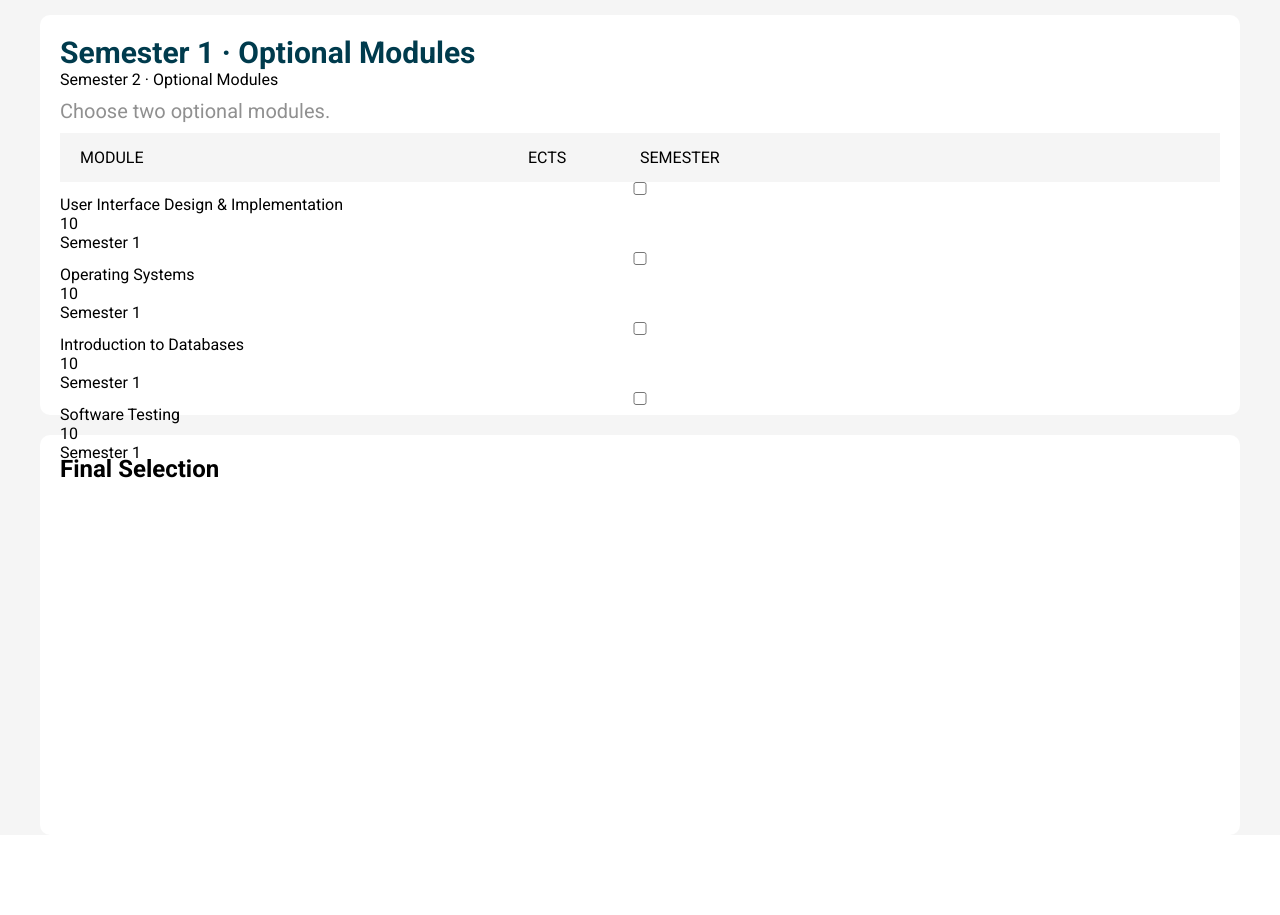
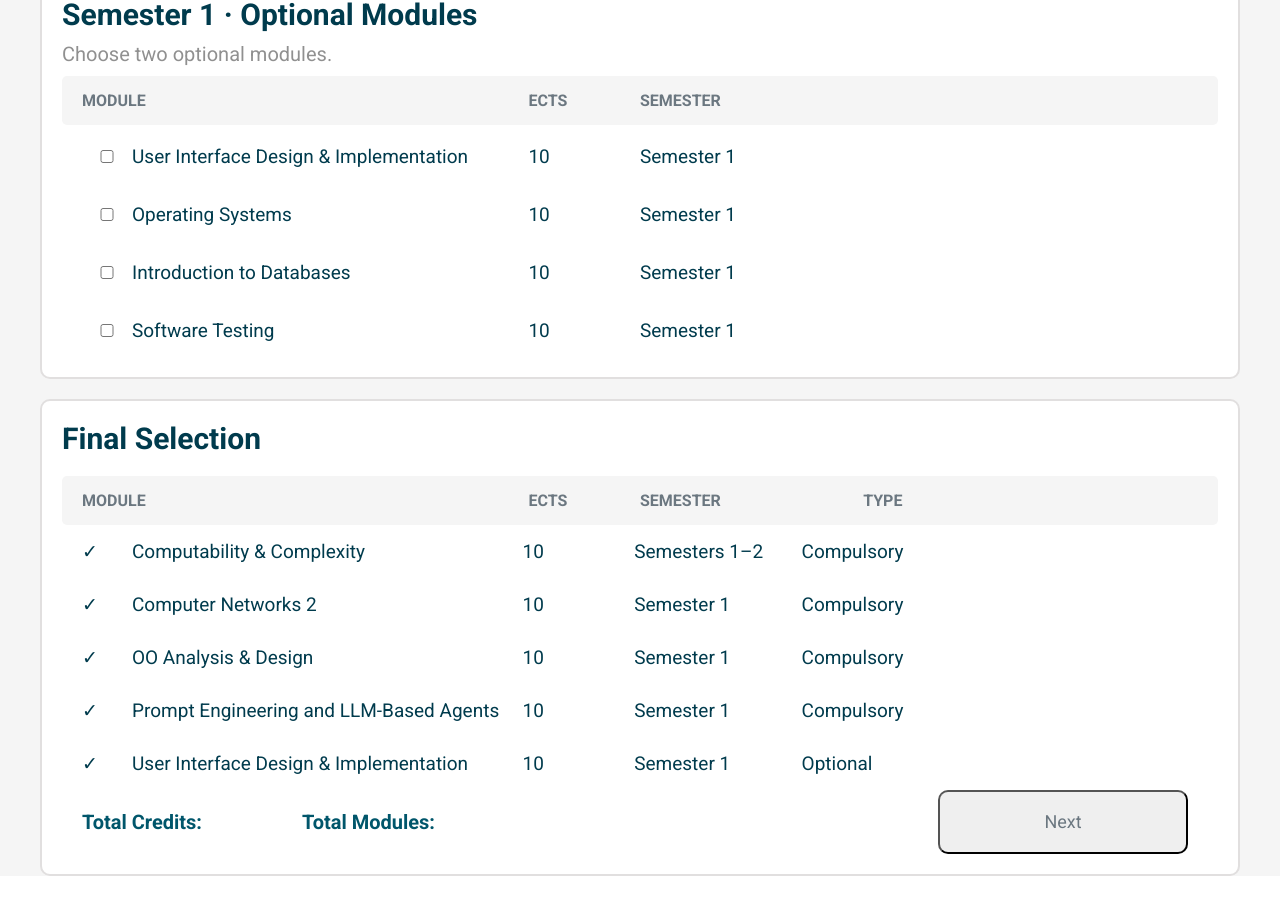
Before and after one commit to NicoletaZmeu/DCU-Key-Redesigned-UI, a React (Vite) app in the folder DCU-Key-Redesign-UI/: page /registration in a window 1280 px wide. Shown: the part 513-1428 px from the top of the page. Before the commit the page ends 1368 px from the top, so only its background shows below. Built offline with nearby package versions, Linux system fonts and the light colour scheme.

Commit message:
one page skeleton done, no inetraction is implemented yet, just the information and stylying

```diff
--- a/DCU-Key-Redesign-UI/src/pages/Registration.css
+++ b/DCU-Key-Redesign-UI/src/pages/Registration.css
@@ -17,39 +17,103 @@
 .progress{
     display: flex;
     gap: 60px;
-    padding: 20px 20px;
+    padding: 20px 20px 0px;
 }
 
 
 .optional{
     background-color: white;
     padding: 20px;
-    margin: 20px 40px;
-    height: 400px;
+    margin: 0px 40px;
+    height: auto;
     border-radius: 10px;
+    border: #e1dfdf solid 2px;
 }
 
 .final{
     background-color: white;
     padding: 20px;
     margin: 20px 40px;
-    height: 400px;
+    height: auto;
     border-radius: 10px;
+    margin-bottom: 50px;
+    border: #e1dfdf solid 2px;
 }
 
-.module-header{
-    display: grid;
-    grid-template-columns: 40% 10% 20%;
-    background-color: #f5f5f5;
-    padding: 15px 20px;
-}
 
-.semester-one{
+.semester-title{
     font-size: 30px;
     color: #003B4D;
     font-weight: 700;
 }
 
+
+.module-header{
+    display: grid;
+    grid-template-columns: 40% 10% 20% 30%;
+    background-color: #f5f5f5;
+    padding: 15px 20px;
+    border-radius: 5px;
+    font-weight: 700;
+    color: #6b7780;
+}
+
+.module-header-2{
+    display: grid;
+    grid-template-columns: 40% 10% 20% 30%;
+    background-color: #f5f5f5;
+    padding: 15px 20px;
+    border-radius: 5px;
+    font-weight: 700;
+    color: #6b7780;
+    margin-top: 20px;
+}
+
 .row{
     display: grid;
+    grid-template-columns: 50px calc(40% - 50px) 10% 1fr;
+    align-items: center;
+    padding: 15px 20px;
+    color: #003b4d;
+    font-size: 19px;
+    margin-top: 5px;
+
 }
+
+.row:has(input:checked) {
+    background-color: #edf5ef;
+    border-radius: 5px;
+}
+
+.row-2{
+    display: grid;
+    grid-template-columns: 50px 35% 10% 15% 1fr;
+    align-items: center;
+    padding: 15px 20px;
+    color: #003b4d;
+    font-size: 19px;
+
+}
+
+.credits{
+    display: flex;
+    gap: 100px;
+    color: #00566B;
+        font-size: 20px;
+    font-weight: 800;
+    margin: 20px;
+}
+
+.bottom{
+    display: flex;
+    justify-content: space-between;
+}
+
+
+.next{
+    width: 250px;
+    border-radius: 10px;
+    margin-right: 30px;
+    font-size: 18px;
+    color: #6b7780;
+}
--- a/DCU-Key-Redesign-UI/src/pages/Registration.jsx
+++ b/DCU-Key-Redesign-UI/src/pages/Registration.jsx
@@ -27,6 +27,44 @@ const modules = [
     }
 ];
 
+const finalModules = [
+    {
+        id: 1,
+        name: "Computability & Complexity",
+        ects: 10,
+        semester: "1-2",
+        type: "Compulsory"
+    },
+    {
+        id: 2,
+        name: "Computer Networks 2",
+        ects: 10,
+        semester: 1,
+        type: "Compulsory"
+    },
+    {
+        id: 3,
+        name: "OO Analysis & Design",
+        ects: 10,
+        semester: 1,
+        type: "Compulsory"
+    },
+    {
+        id: 4,
+        name: "Prompt Engineering and LLM-Based Agents",
+        ects: 10,
+        semester: 1,
+        type: "Compulsory"
+    },
+    {
+        id: 5,
+        name: "User Interface Design & Implementation",
+        ects: 10,
+        semester: 1,
+        type: "Optional"
+    }
+];
+
 function Registration(){
     return(
         <>
@@ -46,8 +84,8 @@ function Registration(){
 
             <div className="optional">
 
-                <div className="semester-one">Semester 1 · Optional Modules</div>
-                <div className="semester-two">Semester 2 · Optional Modules</div>
+                <div className="semester-title">Semester 1 · Optional Modules</div>
+                {/* <div className="semester-two">Semester 2 · Optional Modules</div> */}
                 <p className='text'>Choose two optional modules.</p>
 
                 <div className='module-header'>
@@ -68,7 +106,37 @@ function Registration(){
             </div>
 
             <div className="final">
-                <h2>Final Selection</h2>
+                <h2 className='semester-title'>Final Selection</h2>
+                <div className='module-header-2'>
+                    <span>MODULE</span>
+                    <span>ECTS</span>
+                    <span>SEMESTER</span>
+                    <span>TYPE</span>
+                </div>
+
+                {finalModules.map((module) => (
+                    <div className="row-2" key={module.id}>
+                        <span>✓</span>
+                        <span>{module.name}</span>
+                        <span>{module.ects}</span>
+                        <span>
+                            {module.semester === "1-2"
+                                ? "Semesters 1–2"
+                                : `Semester ${module.semester}`}
+                        </span>
+                        <span>{module.type}</span>
+                    </div>
+                ))}
+
+                <div className='bottom'>
+                     <div className='credits'>
+                        <p>Total Credits:</p>
+                        <p>Total Modules:</p>
+                    </div>
+                    <button className='next'>Next</button>
+                </div>
+
+
 
             </div>
         </>
```
